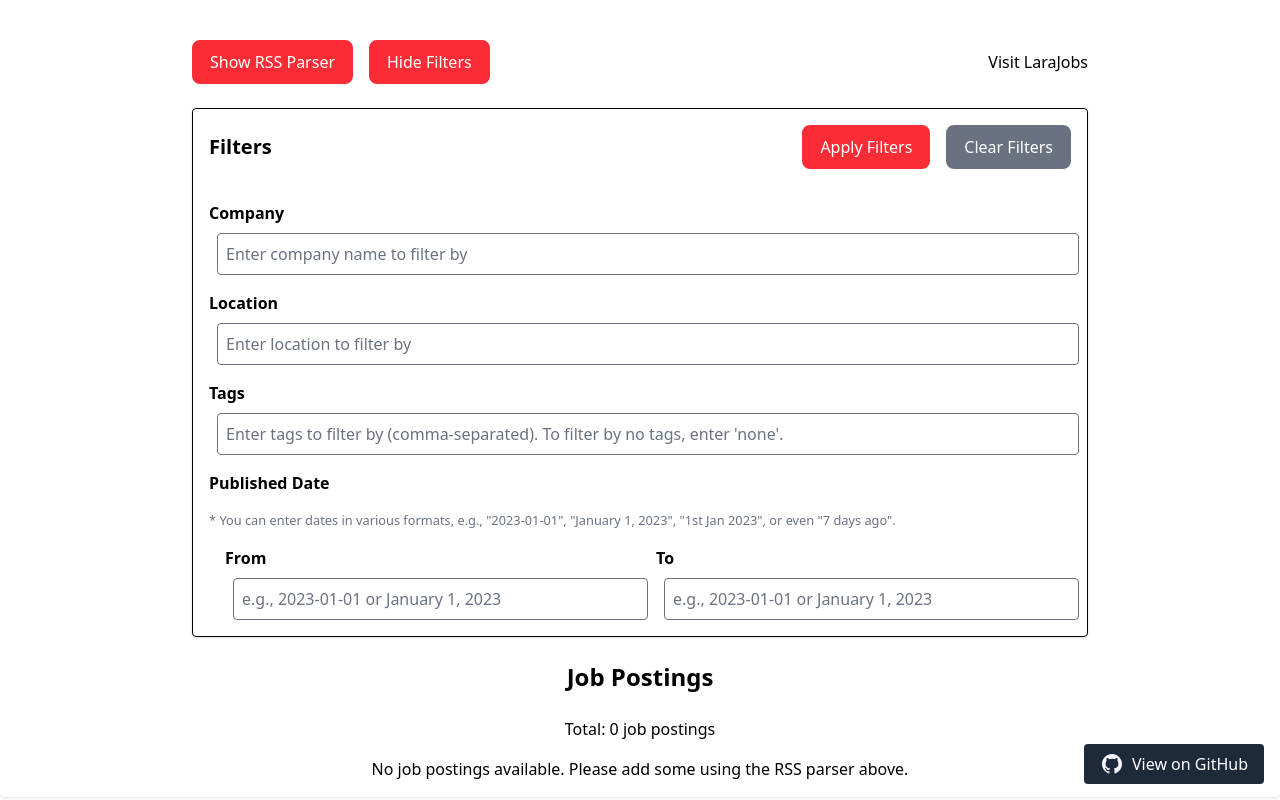
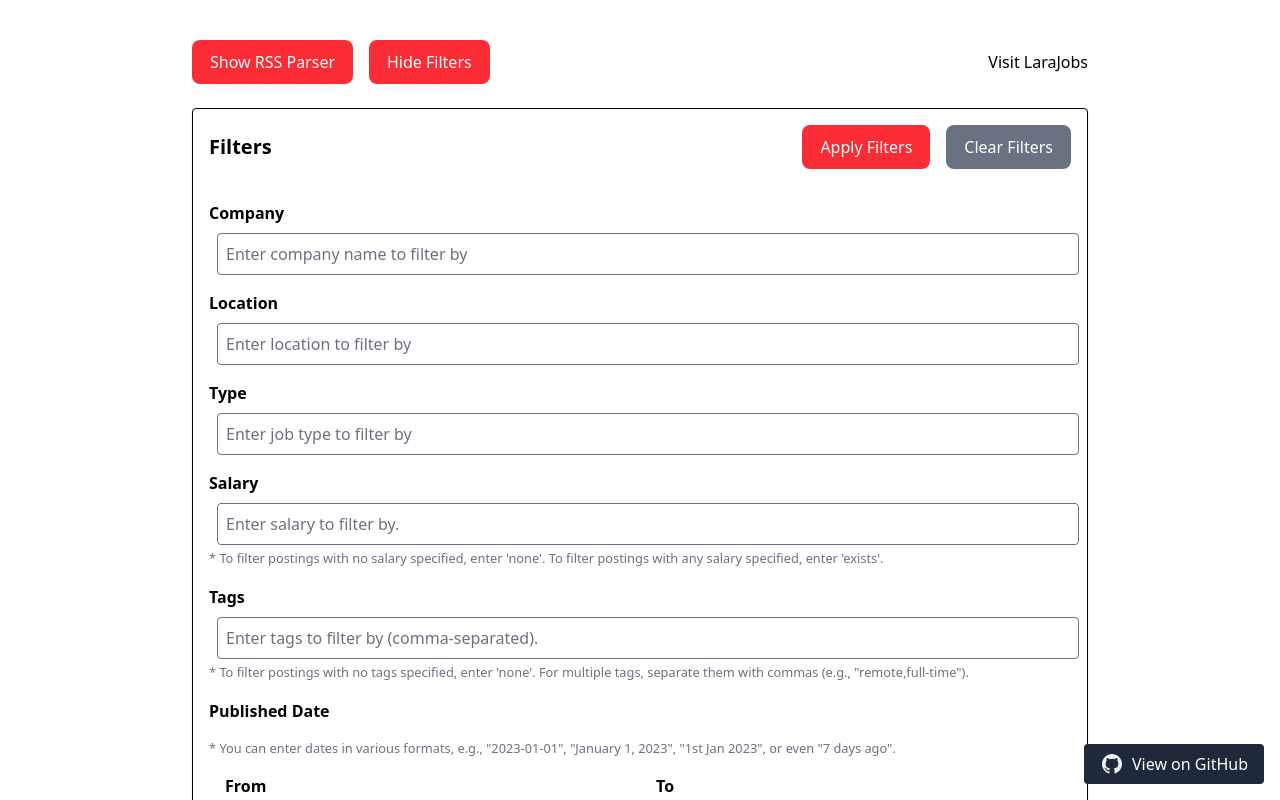
Before and after one commit to danielh-official/larajobs-extra, a SvelteKit app: page / in a window 1280 px wide. Both pictures are taken after a click on the button "Show Filters". Shown: the top 800 px of the page. Built offline with nearby package versions, Linux system fonts and the light colour scheme.

Commit message:
Add job type and salary filters to postings

```diff
--- a/src/routes/+page.svelte
+++ b/src/routes/+page.svelte
@@ -245,6 +245,18 @@
 		return page.url.searchParams.get('location') || '';
 	});
 
+	let type = $state<string>(page.url.searchParams.get('type') || '');
+
+	let queryParamType = $derived.by(() => {
+		return page.url.searchParams.get('type') || '';
+	});
+
+	let salary = $state<string>(page.url.searchParams.get('salary') || '');
+
+	let queryParamSalary = $derived.by(() => {
+		return page.url.searchParams.get('salary') || '';
+	});
+
 	let tags = $state<string>(page.url.searchParams.get('tags') || '');
 
 	let queryParamTags = $derived.by(() => {
@@ -308,7 +320,9 @@
 	function applyFilters() {
 		const url = new URL(page.url);
 		company && url.searchParams.set('company', company);
-    location && url.searchParams.set('location', location);
+		location && url.searchParams.set('location', location);
+		type && url.searchParams.set('type', type);
+		salary && url.searchParams.set('salary', salary);
 		tags && url.searchParams.set('tags', tags);
 		publishedStartDate && url.searchParams.set('published_start_date', publishedStartDate);
 		publishedEndDate && url.searchParams.set('published_end_date', publishedEndDate);
@@ -325,6 +339,14 @@
 			url.searchParams.delete('location');
 		}
 
+		if (!type) {
+			url.searchParams.delete('type');
+		}
+
+		if (!salary) {
+			url.searchParams.delete('salary');
+		}
+
 		if (!publishedStartDate) {
 			url.searchParams.delete('published_start_date');
 		}
@@ -339,6 +361,8 @@
 	function clearFilters() {
 		company = '';
 		location = '';
+		type = '';
+		salary = '';
 		tags = '';
 		publishedStartDate = '';
 		publishedEndDate = '';
@@ -350,9 +374,11 @@
 	const postings = $derived.by(() => {
 		queryParamCompany;
 		queryParamLocation;
+		queryParamType;
 		queryParamTags;
 		queryParamPublishedStartDate;
 		queryParamPublishedEndDate;
+		queryParamSalary;
 
 		return liveQuery(async () => {
 			let collection = db.postings.toCollection();
@@ -367,6 +393,24 @@
 				collection = collection.filter((posting) =>
 					posting.location.toLowerCase().includes(location.trim().toLowerCase())
 				);
+			}
+
+			if (queryParamType.trim() !== '') {
+				collection = collection.filter((posting) =>
+					posting.job_type.toLowerCase().includes(type.trim().toLowerCase())
+				);
+			}
+
+			if (queryParamSalary.trim() !== '') {
+				if (salary.trim().toLowerCase() === 'none') {
+					collection = collection.filter((posting) => !posting.salary.trim());
+				} else if (salary.trim().toLowerCase() === 'exists') {
+					collection = collection.filter((posting) => !!posting.salary.trim());
+				} else {
+					collection = collection.filter((posting) =>
+						posting.salary.toLowerCase().includes(salary.trim().toLowerCase())
+					);
+				}
 			}
 
 			if (parsedTags.length > 0) {
@@ -412,7 +456,7 @@
 </script>
 
 <svelte:head>
-  <title>LaraJobs Extra</title>
+	<title>LaraJobs Extra</title>
 </svelte:head>
 
 {#if loading}
@@ -533,10 +577,10 @@
 					/>
 				</div>
 
-				<!-- MARK: - Company Filter -->
+				<!-- MARK: - Location Filter -->
 
 				<div>
-					<label class="block mb-2 font-semibold" for="company">Location</label>
+					<label class="block mb-2 font-semibold" for="location">Location</label>
 					<input
 						type="text"
 						id="location"
@@ -548,6 +592,42 @@
 					/>
 				</div>
 
+				<!-- MARK: - Type Filter -->
+
+				<div>
+					<label class="block mb-2 font-semibold" for="type">Type</label>
+					<input
+						type="text"
+						id="type"
+						name="type"
+						placeholder="Enter job type to filter by"
+						class="ml-2 p-2 border rounded w-full dark:bg-gray-700 dark:text-white"
+						bind:value={type}
+						onkeydown={(e) => e.key === 'Enter' && applyFilters()}
+					/>
+				</div>
+
+				<!-- MARK: - Salary Filter -->
+
+				<div>
+					<label class="block mb-2 font-semibold" for="salary">Salary</label>
+					<input
+						type="text"
+						id="salary"
+						name="salary"
+						placeholder="Enter salary to filter by."
+						class="ml-2 p-2 border rounded w-full dark:bg-gray-700 dark:text-white"
+						bind:value={salary}
+						onkeydown={(e) => e.key === 'Enter' && applyFilters()}
+					/>
+					<div>
+						<small class="text-gray-500"
+							>* To filter postings with no salary specified, enter 'none'. To filter postings with
+							any salary specified, enter 'exists'.</small
+						>
+					</div>
+				</div>
+
 				<!-- MARK: - Tags Filter -->
 
 				<div>
@@ -556,11 +636,17 @@
 						type="text"
 						id="tags"
 						name="tags"
-						placeholder="Enter tags to filter by (comma-separated). To filter by no tags, enter 'none'."
+						placeholder="Enter tags to filter by (comma-separated)."
 						class="ml-2 p-2 border rounded w-full dark:bg-gray-700 dark:text-white"
 						bind:value={tags}
 						onkeydown={(e) => e.key === 'Enter' && applyFilters()}
 					/>
+					<div>
+						<small class="text-gray-500"
+							>* To filter postings with no tags specified, enter 'none'. For multiple tags,
+							separate them with commas (e.g., "remote,full-time").</small
+						>
+					</div>
 				</div>
 
 				<!-- MARK: - Published Date Filter -->
```
